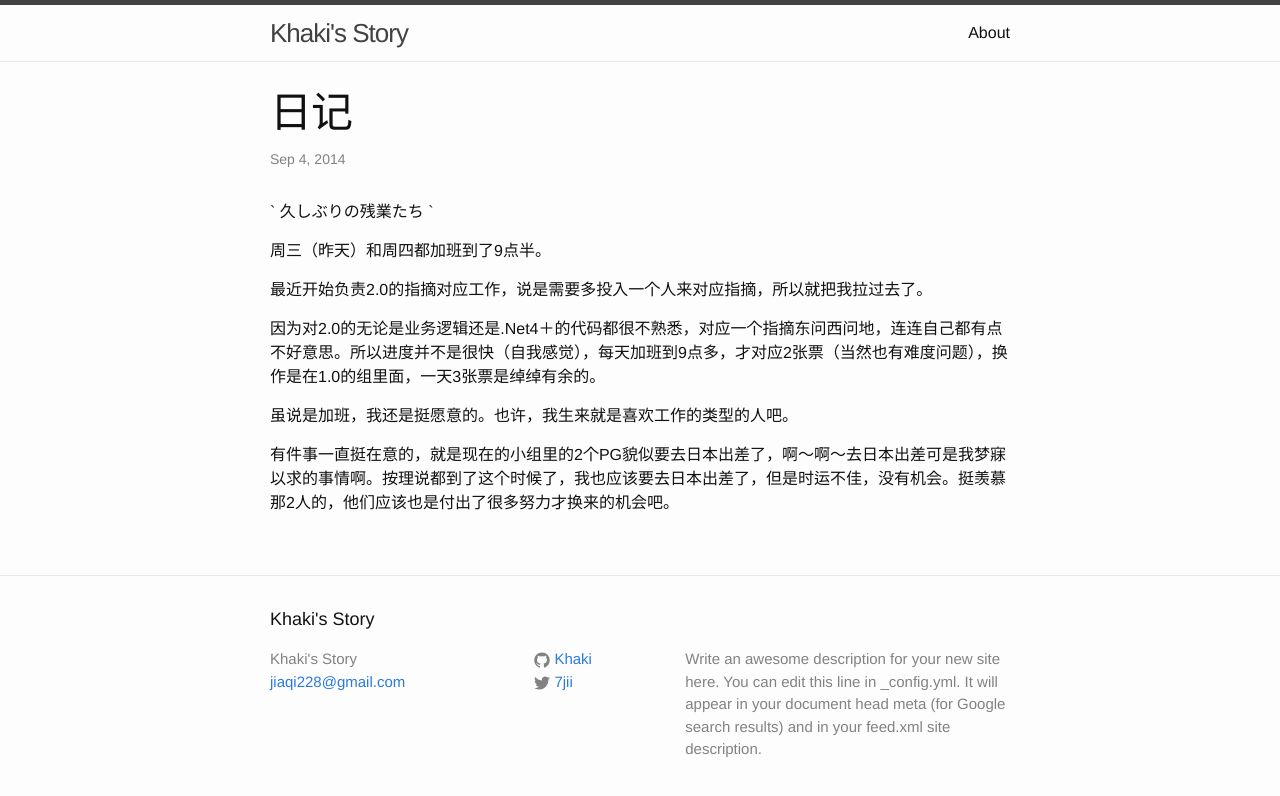
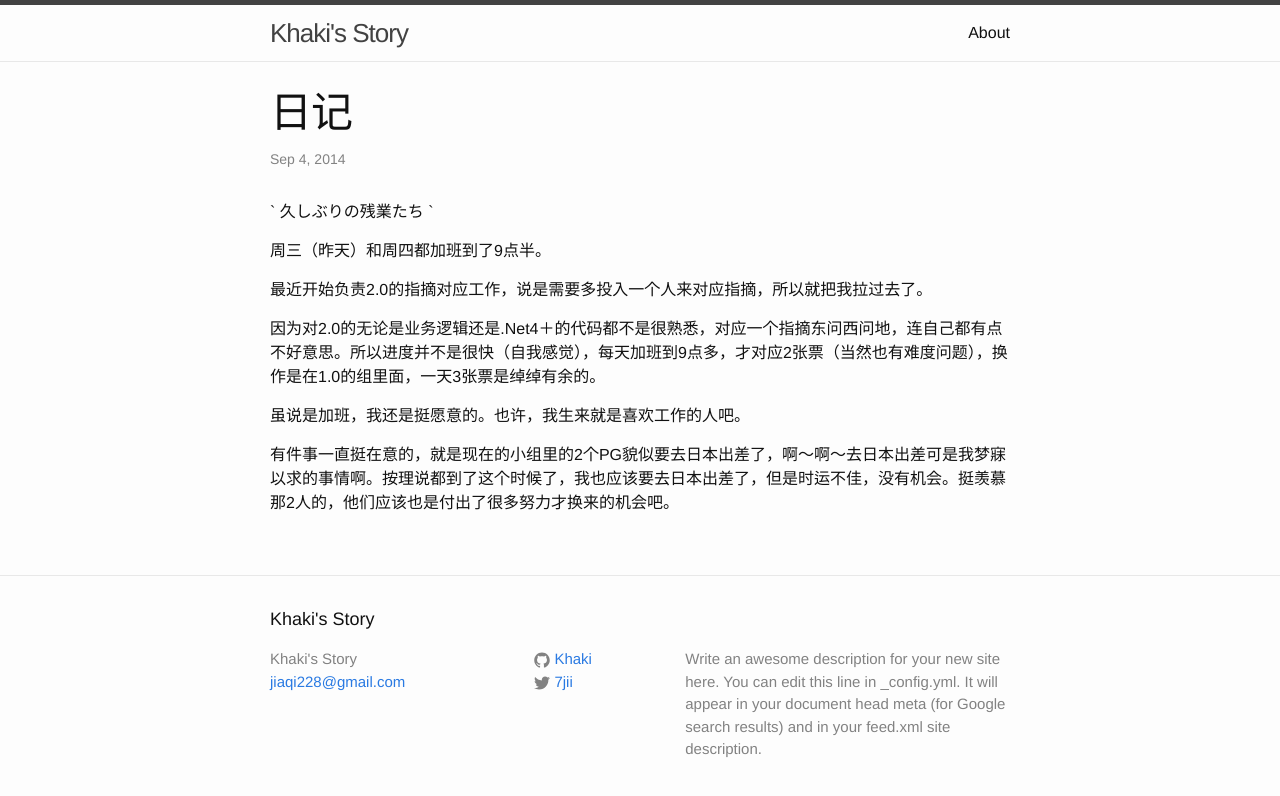
Before and after one commit to Khaki/khaki.github.io, a Jekyll site: the page built from _posts/2014-09-04-diary.md, in a window 1280 px wide. Shown: the top 796 px of the page. Built offline with Jekyll 4.4.1, drawn with Linux system fonts in a browser that asks for light colours.

Commit message:
LazyPublished with https://stackedit.io/

```diff
--- a/_posts/2014-09-04-diary.md
+++ b/_posts/2014-09-04-diary.md
@@ -10,8 +10,8 @@ categories: diary
 
 最近开始负责2.0的指摘对应工作，说是需要多投入一个人来对应指摘，所以就把我拉过去了。
 
-因为对2.0的无论是业务逻辑还是.Net4＋的代码都很不熟悉，对应一个指摘东问西问地，连连自己都有点不好意思。所以进度并不是很快（自我感觉），每天加班到9点多，才对应2张票（当然也有难度问题），换作是在1.0的组里面，一天3张票是绰绰有余的。
+因为对2.0的无论是业务逻辑还是.Net4＋的代码都不是很熟悉，对应一个指摘东问西问地，连自己都有点不好意思。所以进度并不是很快（自我感觉），每天加班到9点多，才对应2张票（当然也有难度问题），换作是在1.0的组里面，一天3张票是绰绰有余的。
 
-虽说是加班，我还是挺愿意的。也许，我生来就是喜欢工作的类型的人吧。
+虽说是加班，我还是挺愿意的。也许，我生来就是喜欢工作的人吧。
 
 有件事一直挺在意的，就是现在的小组里的2个PG貌似要去日本出差了，啊～啊～去日本出差可是我梦寐以求的事情啊。按理说都到了这个时候了，我也应该要去日本出差了，但是时运不佳，没有机会。挺羡慕那2人的，他们应该也是付出了很多努力才换来的机会吧。
```
